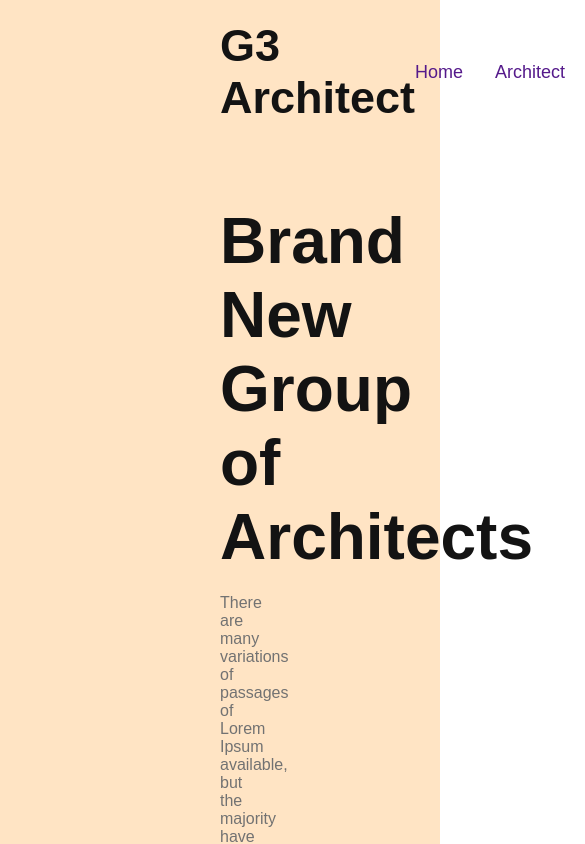
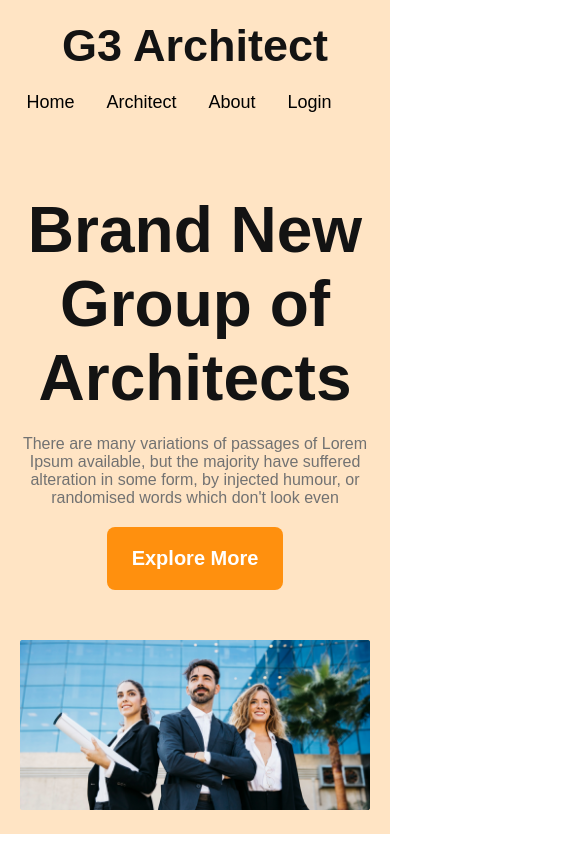
Before and after one commit to sajid3366/g3-responsive-website, a plain HTML site: page index.html in a window 390 px wide. Shown: the top 844 px of the page, 585 px wide, since content can reach past the window. Drawn offline with Linux system fonts and the light colour scheme.

Commit message:
styles added for mobile and medium device in header

```diff
--- a/styles/style..css
+++ b/styles/style..css
@@ -36,17 +36,20 @@ nav {
 
 nav ul {
     display: flex;
+
 }
 
 nav ul li {
     list-style: none;
     margin-right: 2rem;
+
 }
 
 nav a {
     text-decoration: none;
     font-size: 18px;
     font-weight: 500;
+    color: black;
 }
 /* banner section */
 .banner-content {
@@ -68,3 +71,22 @@ nav a {
     width: 100%;
     margin: 50px 0 0;
 }
+/* for responsive */
+/* mobile device */
+@media screen and (max-width:576px) {
+    header{
+        padding: 20px;
+    }
+    nav{
+        flex-direction: column;
+        gap: 20px 0 ;
+    }
+
+}
+/* medium devices */
+@media screen and (min-width:576px) and (max-width:992px) {
+    header{
+        padding: 20px 80px;
+    }
+
+}
```
